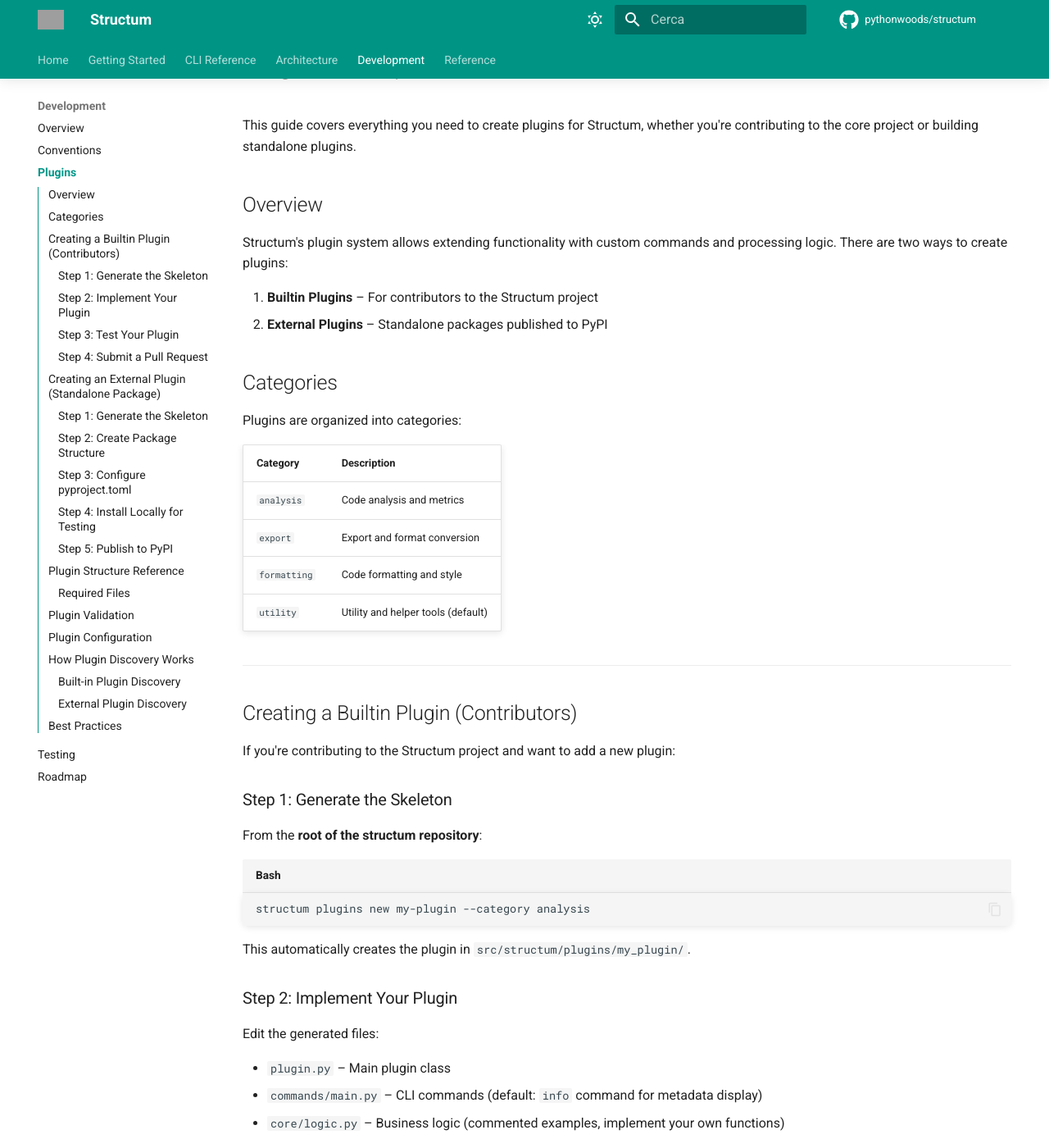
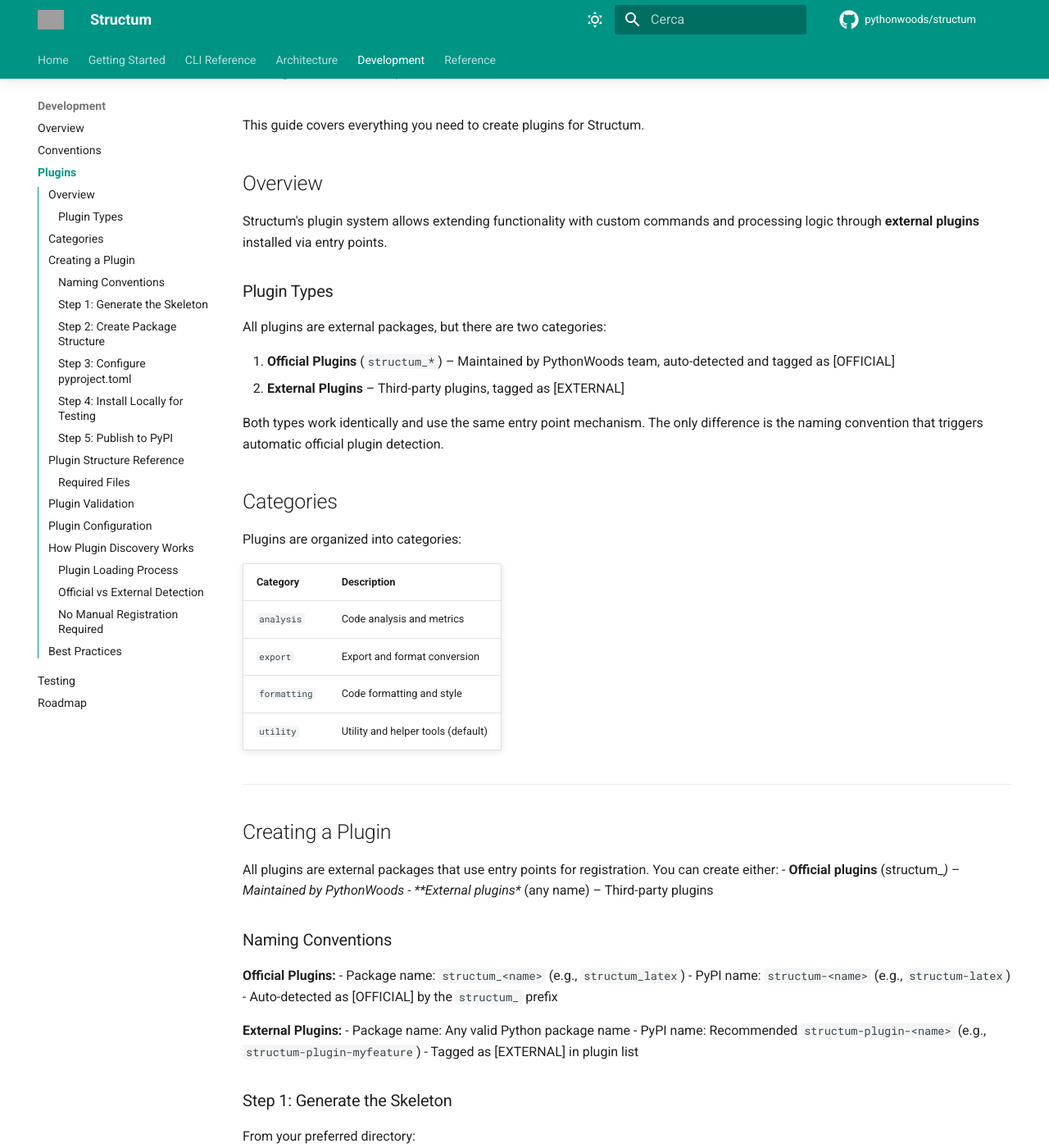
Before and after one commit to PythonWoods/structum, an MkDocs documentation site: the page built from docs/development/plugins.md, in a window 1280 px wide and 1400 px high, scrolled down 226 px. Shown: the whole window at 82% size. Built offline with MkDocs 1.6.1 and Material for MkDocs 9.7.7, drawn with Linux system fonts in a browser that asks for light colours; comment, search, counter and statistics services are not loaded; some of the changed text lies outside the part shown; grey boxes are pictures that could not be loaded.

Commit message:
docs: complete Phase 4 - update plugin documentation and create migration guide
Phase 4: Documentation & Testing

Updates:
- Updated docs/development/plugins.md (425→370 lines, -13%)
  - Removed "Creating a Builtin Plugin" section
  - Expanded external plugin workflow
  - Removed all .dev marker references
  - Added official vs external plugin distinction
  - Updated plugin discovery documentation

- Created docs/MIGRATION_0.1_to_0.2.md
  - Comprehensive migration guide for v0.1 to v0.2
  - Breaking changes documentation with severity assessment
  - Migration steps for plugin developers
  - FAQ section
  - Zero user impact emphasis

- Updated Migration_Path - TODO.md
  - Marked Phase 4 tasks as completed
  - Status: READY FOR RELEASE
  - Tests deferred to post-release

Status: Phases 1-4 completed successfully
Ready for: v0.2 release

````diff
--- a/docs/development/plugins.md
+++ b/docs/development/plugins.md
@@ -1,13 +1,19 @@
 # Plugin Development
 
-This guide covers everything you need to create plugins for Structum, whether you're contributing to the core project or building standalone plugins.
+This guide covers everything you need to create plugins for Structum.
 
 ## Overview
 
-Structum's plugin system allows extending functionality with custom commands and processing logic. There are two ways to create plugins:
+Structum's plugin system allows extending functionality with custom commands and processing logic through **external plugins** installed via entry points.
 
-1. **Builtin Plugins** – For contributors to the Structum project
-2. **External Plugins** – Standalone packages published to PyPI
+### Plugin Types
+
+All plugins are external packages, but there are two categories:
+
+1. **Official Plugins** (`structum_*`) – Maintained by PythonWoods team, auto-detected and tagged as [OFFICIAL]
+2. **External Plugins** – Third-party plugins, tagged as [EXTERNAL]
+
+Both types work identically and use the same entry point mechanism. The only difference is the naming convention that triggers automatic official plugin detection.
 
 ## Categories
 
@@ -22,73 +28,23 @@
 
 ---
 
-## Creating a Builtin Plugin (Contributors)
+## Creating a Plugin
 
-If you're contributing to the Structum project and want to add a new plugin:
+All plugins are external packages that use entry points for registration. You can create either:
+- **Official plugins** (structum_*) – Maintained by PythonWoods
+- **External plugins** (any name) – Third-party plugins
 
-### Step 1: Generate the Skeleton
+### Naming Conventions
 
-From the **root of the structum repository**:
+**Official Plugins:**
+- Package name: `structum_<name>` (e.g., `structum_latex`)
+- PyPI name: `structum-<name>` (e.g., `structum-latex`)
+- Auto-detected as [OFFICIAL] by the `structum_` prefix
 
-```bash
-structum plugins new my-plugin --category analysis
-```
-
-This automatically creates the plugin in `src/structum/plugins/my_plugin/`.
-
-### Step 2: Implement Your Plugin
-
-Edit the generated files:
-
-- `plugin.py` – Main plugin class
-- `commands/main.py` – CLI commands (default: `info` command for metadata display)
-- `core/logic.py` – Business logic (commented examples, implement your own functions)
-
-**Development Mode (.dev marker):**
-
-New plugins are created in development mode with a `.dev` marker file. This means:
-- ✅ Plugin exists and can be inspected
-- ❌ Plugin is NOT registered (invisible in normal plugin list)
-- 🔍 Visible with `structum plugins list --show-dev`
-
-### Step 3: Test Your Plugin
-
-**While in development mode:**
-
-```bash
-# View your dev-mode plugin
-structum plugins list --show-dev
-
-# The plugin will show with [DEV MODE] status
-```
-
-**When ready for production:**
-
-```bash
-# Remove the .dev marker
-rm src/structum/plugins/my_plugin/.dev
-
-# Verify it's now registered
-structum plugins list
-
-# Test your plugin (info command is provided by default)
-structum my-plugin info
-
-# Or use your custom commands
-structum my-plugin <your-command>
-```
-
-> **Note**: The `.dev` marker prevents accidental use of incomplete plugins. Remove it only when your plugin is production-ready.
-
-### Step 4: Submit a Pull Request
-
-Commit your changes and open a PR to the `develop` branch.
-
----
-
-## Creating an External Plugin (Standalone Package)
-
-If you want to create a plugin that can be published to PyPI:
+**External Plugins:**
+- Package name: Any valid Python package name
+- PyPI name: Recommended `structum-plugin-<name>` (e.g., `structum-plugin-myfeature`)
+- Tagged as [EXTERNAL] in plugin list
 
 ### Step 1: Generate the Skeleton
 
@@ -367,59 +323,48 @@
 
 ## How Plugin Discovery Works
 
-Structum uses different discovery mechanisms for built-in and external plugins to provide a consistent developer experience.
+Structum uses a **single, unified discovery mechanism** via Python entry points for all plugins (both official and external).
 
-### Built-in Plugin Discovery
+### Plugin Loading Process
 
-Built-in plugins are **automatically discovered** via filesystem scanning:
+1. **Entry Point**: Plugin defined in `pyproject.toml` under `[project.entry-points."structum.plugins"]`
+2. **Install**: Plugin installed via pip (`pip install structum-my-plugin`)
+3. **Discovery**: Entry point system automatically loads the plugin class
+4. **Type Detection**: Official plugins (`structum_*`) auto-detected and tagged as [OFFICIAL]
+5. **Register**: Plugin registered in `PluginRegistry` with type metadata
+6. **Conflict Check**: Warns if a plugin with the same name already exists
+7. **Enable/Disable**: Respects user preferences from config file
 
-1. **Scan**: The loader scans `src/structum/plugins/` for directories
-2. **Filter**: Skips directories starting with `_` (e.g., `_wip_plugin`) and special folders
-3. **Import**: Dynamically imports modules with a `plugin.py` file
-4. **Check**: Looks for `.dev` marker file
-5. **Introspect**: Uses reflection to find `PluginBase` subclasses
-6. **Register**: Automatically registers production plugins (without `.dev` marker)
-7. **Track**: Stores dev-mode plugins separately for `--show-dev` inspection
+### Official vs External Detection
 
-**No manual registration required!** Simply create your plugin structure and it's immediately available.
+```python
+# In structum/plugins/loader.py
+is_official = plugin_cls.__module__.startswith("structum_")
 
-**Development Mode Options:**
-
-| Method | Use Case | Visibility |
-|--------|----------|------------|
-| `.dev` marker | **Recommended** - Work in progress | Hidden by default, `--show-dev` to view |
-| `_` prefix | Quick temporary disable | Completely invisible (not even discovered) |
-
-**Workflow comparison:**
-```bash
-# .dev marker (Recommended)
-structum plugins new my-plugin  # Auto-creates .dev
-structum plugins list --show-dev  # Visible in dev mode
-rm .dev  # Promote to production
-
-# _ prefix (Old method)
-mv my_plugin _my_plugin  # Disable
-mv _my_plugin my_plugin  # Enable
+# Result:
+# structum_latex → [OFFICIAL]
+# my_plugin → [EXTERNAL]
 ```
 
-### External Plugin Discovery
+### No Manual Registration Required
 
-External plugins are discovered via **entry points** (standard Python packaging):
+Simply:
+1. Create your plugin structure
+2. Add entry point in `pyproject.toml`
+3. Install with `pip install -e .`
+4. Plugin automatically discovered and loaded
 
-1. **Entry Point**: Defined in `pyproject.toml` under `[project.entry-points."structum.plugins"]`
-2. **Install**: Plugin is installed via pip (`pip install structum-my-plugin`)
-3. **Discovery**: Entry point system loads the plugin class
-4. **Register**: Automatically registered like built-in plugins
-
-Both mechanisms ensure **zero configuration** for plugin developers.
+No filesystem scanning, no .dev markers, no manual registry updates!
 
 ---
 
 ## Best Practices
 
-1. **Separation of Concerns**: Keep CLI code in `commands/`, logic in `core/`
-2. **Type Hints**: Use type hints for all functions
-3. **Error Handling**: Use Typer's error handling and Rich for output
-4. **Testing**: Write tests for your core logic
-5. **Documentation**: Include docstrings and a README
-6. **Auto-discovery Friendly**: Follow the standard plugin structure for automatic registration
+1. **Naming Convention**: Use `structum_*` for official plugins, descriptive names for external
+2. **Separation of Concerns**: Keep CLI code in `commands/`, logic in `core/`
+3. **Type Hints**: Use type hints for all functions
+4. **Entry Points**: Always define proper entry points in `pyproject.toml`
+5. **Error Handling**: Use Typer's error handling and Rich for output
+6. **Testing**: Write tests for your core logic
+7. **Documentation**: Include docstrings and a comprehensive README
+8. **Metadata**: Provide complete plugin metadata (name, version, description, author, category)
````
Also changed, not shown: CHANGELOG.md (+30 -0 lines), Migration_Path - TODO.md (+41 -36 lines), docs/MIGRATION_0.1_to_0.2.md (added, +261 -0 lines).
